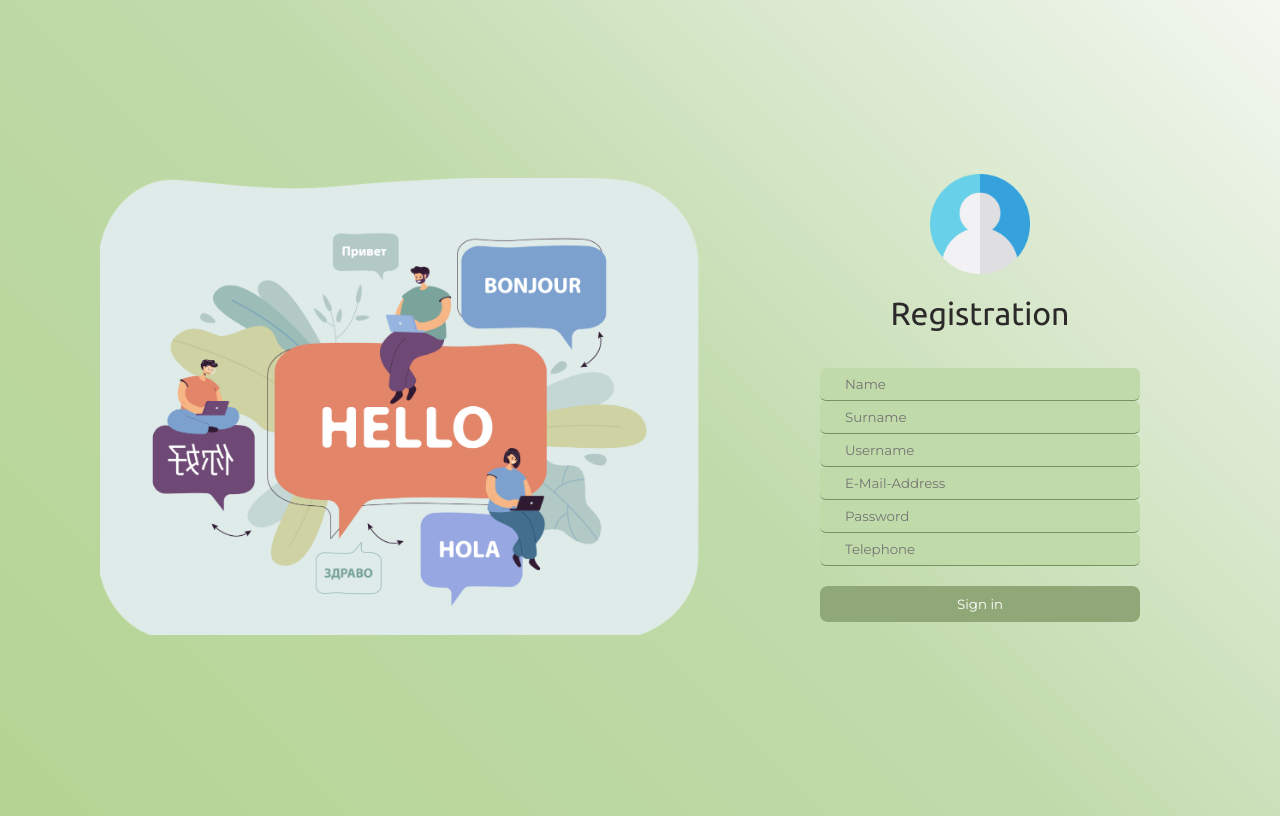
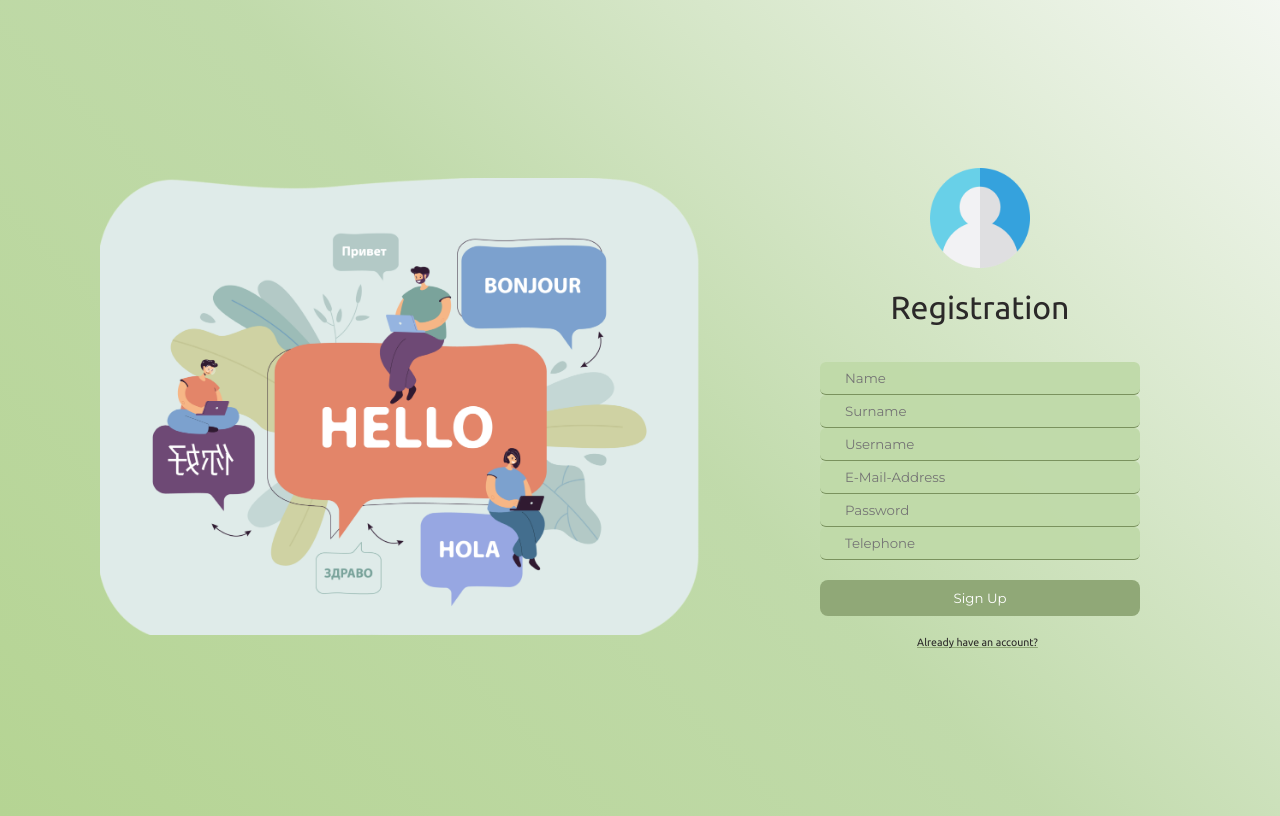
Before and after one commit to BasakKurtLab/Social-Media-App, a PHP site: page /sifre_duzenle/login/registerPage.php in a window 1280 px wide. Run offline with PHP 8.4, Linux system fonts and the light colour scheme; some libraries are stand-ins or nearby versions.

Commit message:
register page added

```diff
--- a/login/registerPage.php
+++ b/login/registerPage.php
@@ -23,10 +23,14 @@
         <input type="text" placeholder="Surname" name="surname" required>
         <input type="text" placeholder="Username" name="username" required>
         <input type="email" placeholder="E-Mail-Address" name="email" required>
-        <input type="pass" placeholder="Password" name="pass" required>
+        <input type="password" placeholder="Password" name="pass" required>
         <input type="text" placeholder="Telephone" name="tel" required>
-        <input type="submit" value="Sign in">
+        <input type="submit" value="Sign Up">
     </form>
+    <div class="bottom">
+    <a href="index.php"><h5>Already have an account?</h5></a>
+
+    </div>
 
 
     <?php
```
